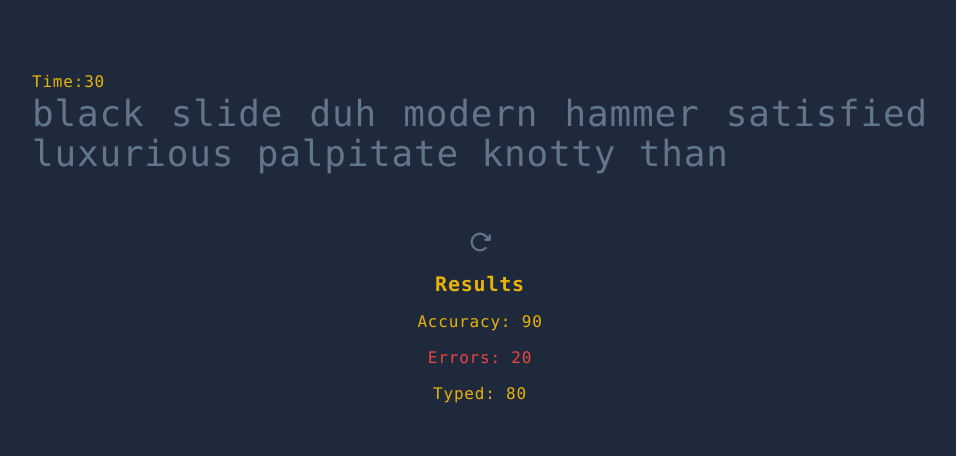
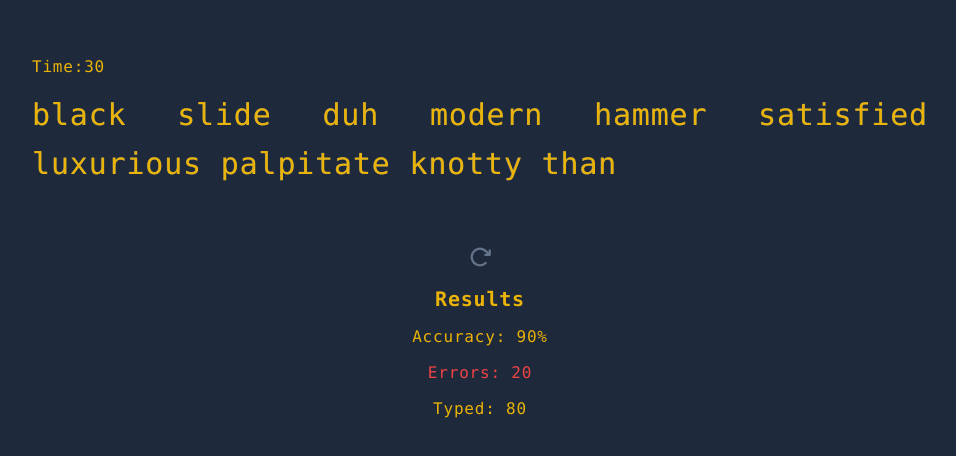
Before and after one commit to shaz1d/speed-monk, a React (Vite) app: page / in a window 1280 px wide. Shown: the part 162-618 px from the top of the page, without its empty margins (160-1116 px from the left). Built offline with nearby package versions, Linux system fonts and the light colour scheme.

Commit message:
feat: typing section styling

```diff
--- a/src/App.tsx
+++ b/src/App.tsx
@@ -1,6 +1,7 @@
 import { faker } from "@faker-js/faker";
 import ResetButton from "./components/ResetButton";
 import Results from "./components/Results";
+import UserTypings from "./components/UserTypings";
 
 const words = faker.word.words(10);
 
@@ -8,7 +9,11 @@ function App() {
   return (
     <>
       <CountdownTimer timeLeft={30} />
-      <GeneratedWords words={words} />
+      <div className="relative text-3xl text-justify max-w-4xl mt-3  leading-relaxed">
+        <GeneratedWords words={words} />
+        <UserTypings userInput={words} />
+      </div>
+
       <ResetButton
         className="mx-auto mt-10 text-slate-500"
         onReset={() => null}
@@ -19,11 +24,7 @@ function App() {
 }
 
 const GeneratedWords = ({ words }: { words: string }) => {
-  return (
-    <div className="text-4xl text-justify text-slate-500 max-w-4xl">
-      {words}
-    </div>
-  );
+  return <div className=" text-slate-500">{words}</div>;
 };
 
 const CountdownTimer = ({ timeLeft }: { timeLeft: number }) => {
--- a/src/components/Results.tsx
+++ b/src/components/Results.tsx
@@ -1,4 +1,5 @@
 import { motion } from "framer-motion";
+import { formatPercentage } from "../utils/helpers";
 
 type Props = {
   accuracyPercentage: number;
@@ -25,7 +26,7 @@ const Results = ({ accuracyPercentage, errors, total }: Props) => {
         animate={animate}
         transition={{ ...duration, delay: 0.3 }}
       >
-        Accuracy: {accuracyPercentage}
+        Accuracy: {formatPercentage(accuracyPercentage)}
       </motion.li>
       <motion.li
         initial={initial}
--- /dev/null
+++ b/src/components/UserTypings.tsx
@@ -0,0 +1,20 @@
+type Props = {
+  userInput: string;
+};
+
+const UserTypings = ({ userInput }: Props) => {
+  const typedCharacters = userInput.split("");
+  return (
+    <div className="absolute inset-0">
+      {typedCharacters.map((char, index) => {
+        return <Character key={`${char}_${index}`} char={char} />;
+      })}
+    </div>
+  );
+};
+
+const Character = ({ char }: { char: string }) => {
+  return <span className="text-primary-500">{char}</span>;
+};
+
+export default UserTypings;
--- /dev/null
+++ b/src/utils/helpers.ts
@@ -0,0 +1,3 @@
+export const formatPercentage = (percentage: number) => {
+  return percentage.toFixed(0) + "%";
+};
```
